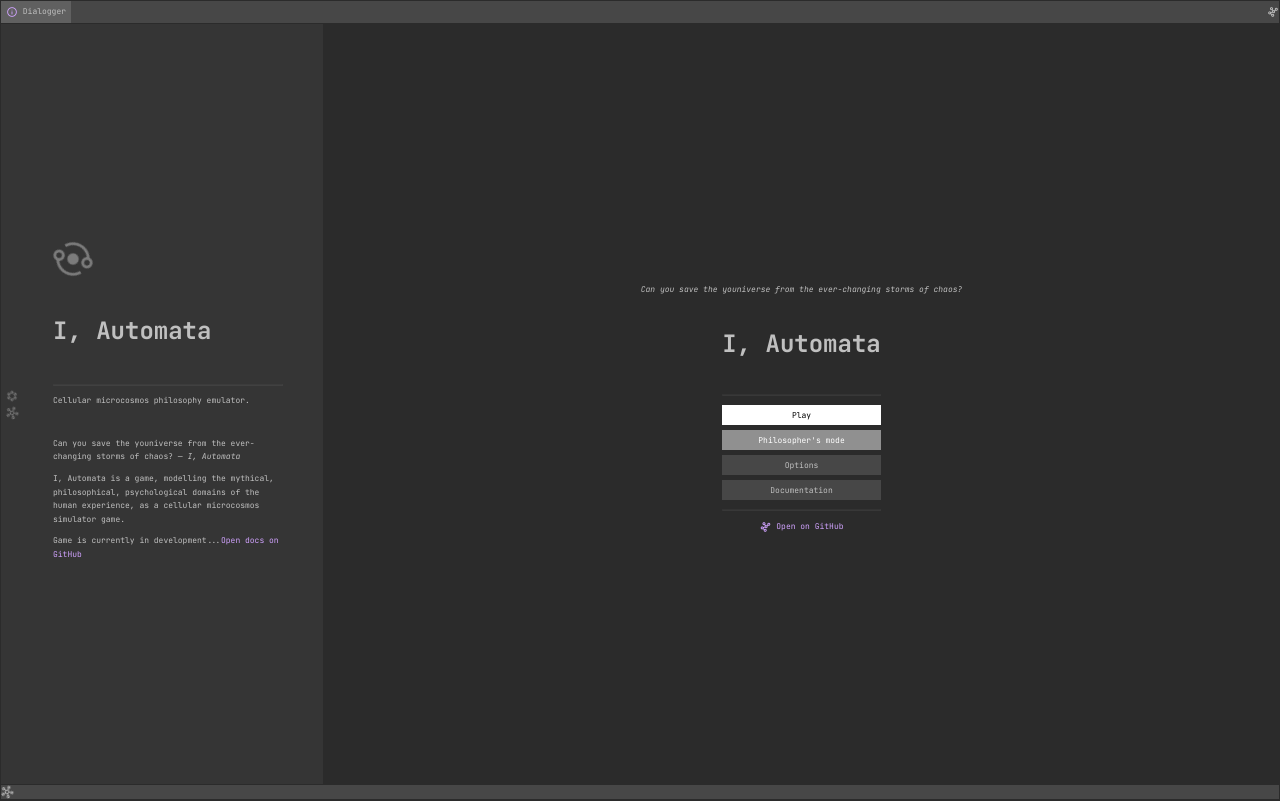
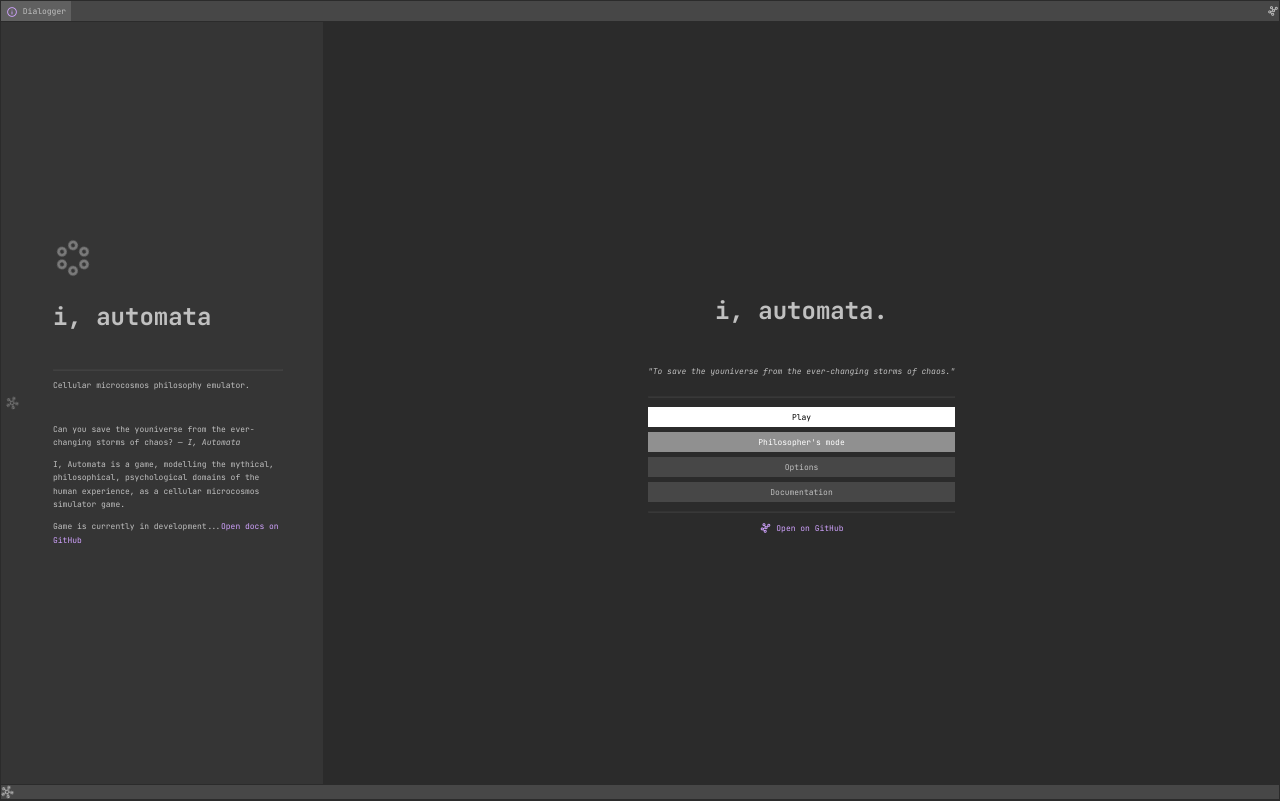
Before and after one commit to ynvrshzl/i-automata, a website: page index.html in a window 1280 px wide. Drawn offline with nearby package versions, Linux system fonts and the light colour scheme.

Commit message:
Removed media

```diff
--- a/index.html
+++ b/index.html
@@ -27,13 +27,12 @@
     <!-- sidebar -->
     <aside class="left sidebar menu flex-component column">
         <section class="flex column gapped">
-            <i class="animated-rot-cw material-symbols-outlined faint">graph_6</i>
             <i class="animated-rot-cw material-symbols-outlined faint">hub</i>
         </section>
         <section>
             <article>
-                <i class="xl animated-rot-cw material-symbols-outlined faint">orbit</i>
-                <h1>I, Automata</h1>
+                <i class="xl animated-rot-cw material-symbols-outlined faint">graph_6</i>
+                <h1>i, automata</h1>
                 <hr>
                 <p>Cellular microcosmos philosophy emulator.</p>
                 <br>
@@ -47,11 +46,12 @@
     </aside>
     <main>
 
-        <p><i>Can you save the youniverse from the ever-changing storms of chaos?</i></p>
         <section class="flex column">
-            <h1 class="title">I, Automata</h1>
+            <h1 class="title">i, automata.</h1>
+            <p><i>"To save the youniverse from the ever-changing storms of chaos."</i></p>
             <hr>
-            <button type="button" class="cta" onclick="new Audio('./media/audio/soundtrack/file.mp3').play()">Play</button>
+            <button type="button" class="cta"
+                onclick="">Play</button>
             <button type="button" class="cta-alt">Philosopher's mode</button>
             <button type="button">Options</button>
             <button type="button">Documentation</button>
--- a/style.css
+++ b/style.css
@@ -125,7 +125,7 @@ h1 {
     display: inline-block;
     vertical-align: middle;
     align-self: center;
-    /* line-height: 1; */
+    line-height: 0;
     text-transform: none;
     letter-spacing: normal;
     word-wrap: normal;
```
Also changed, not shown: 2 other files.
